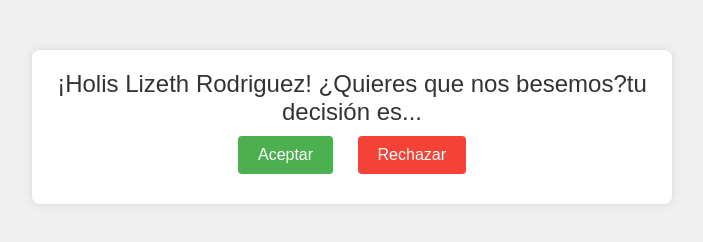
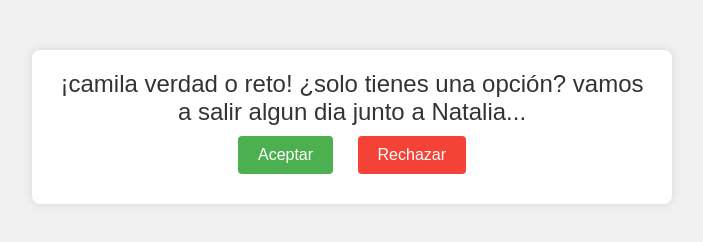
Before and after one commit to ruben10H/proyecto, a plain HTML site: page index.html in a window 1280 px wide. Shown: the whole page, without its empty margins (288-991 px from the left). Drawn offline with Linux system fonts and the light colour scheme.

Commit message:
Update index.html

```diff
--- a/index.html
+++ b/index.html
@@ -56,7 +56,7 @@
 <body>
 
     <div class="container">
-        <div id="mensaje">¡Holis Lizeth Rodriguez! ¿Quieres que nos besemos?tu decisión es...</div>
+        <div id="mensaje">¡camila verdad o reto! ¿solo tienes una opción? vamos a salir algun dia junto a Natalia...</div>
         <button id="botonAceptar" onclick="responderAmistad(true)">Aceptar</button>
         <button id="botonRechazar" onclick="moverBotonRechazar()">Rechazar</button>
     </div>
```
